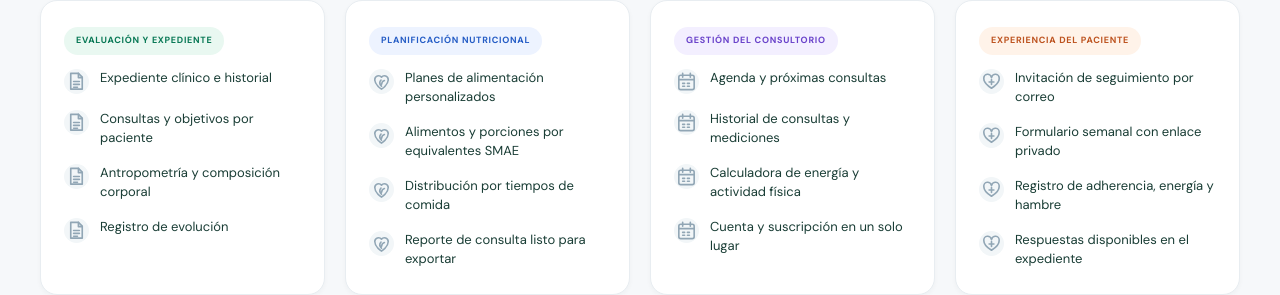
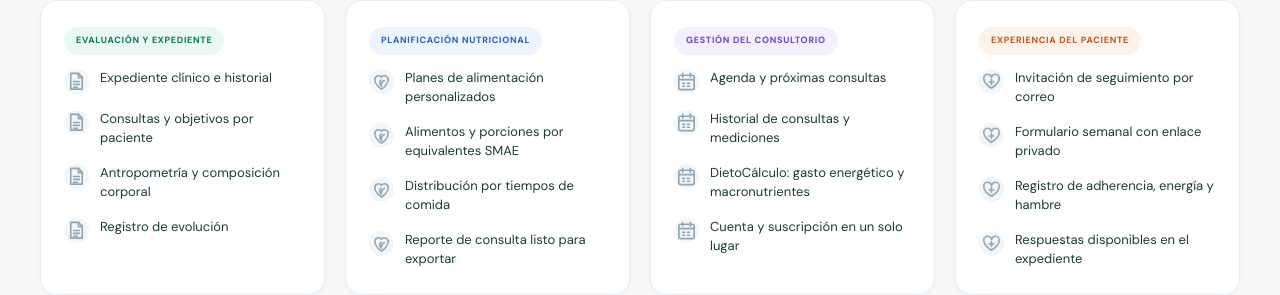
Before and after one commit to ivandg11/conutria, a React (Vite) app in the folder client/: page / in a window 1280 px wide. Shown: the part 1190-1485 px from the top of the page. Built offline with nearby package versions, Linux system fonts and the light colour scheme; no server answers.

Commit message:
update ladingPage

```diff
--- a/client/src/pages/LandingPage.jsx
+++ b/client/src/pages/LandingPage.jsx
@@ -17,7 +17,7 @@ const features = [
   {
     group: 'Gestión del consultorio',
     icon: 'calendar',
-    items: ['Agenda y próximas consultas', 'Historial de consultas y mediciones', 'Calculadora de energía y actividad física', 'Cuenta y suscripción en un solo lugar'],
+    items: ['Agenda y próximas consultas', 'Historial de consultas y mediciones', 'DietoC\u00E1lculo: gasto energ\u00E9tico y macronutrientes', 'Cuenta y suscripción en un solo lugar'],
   },
   {
     group: 'Experiencia del paciente',
```
